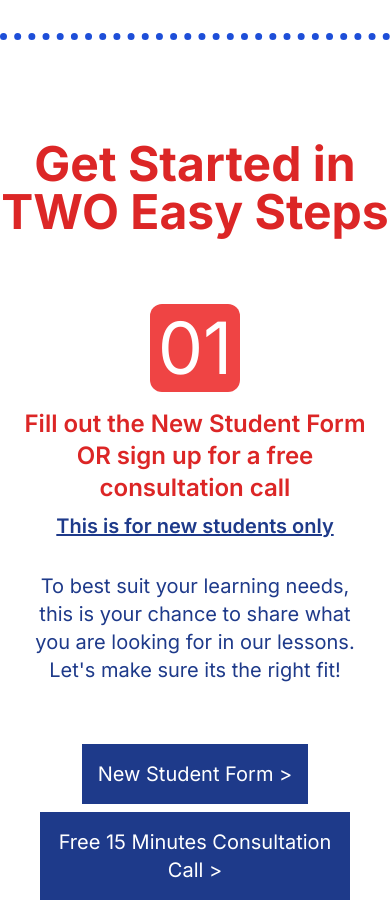
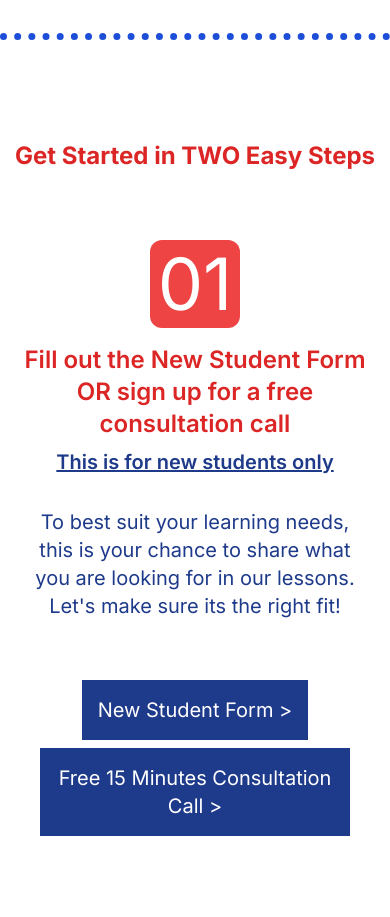
Before and after one commit to zachcygan/chinese_with_katie, a Next.js app: page / in a window 390 px wide. Shown: the part 4360-5277 px from the top of the page. Built offline with nearby package versions, Linux system fonts and the light colour scheme.

Commit message:
added padding to mobile policy

```diff
--- a/src/components/info.tsx
+++ b/src/components/info.tsx
@@ -268,7 +268,7 @@ export default function Info() {
       <DottedLine />
       <div className="text-center py-10" id='gettingStarted'>
         <div className="hiddenTransition">
-          <div className="text-red-600 text-5xl font-bold py-5">
+          <div className="text-red-600 text-2xl lg:text-4xl font-bold py-5">
             Get Started in TWO Easy Steps
           </div>
           <div className="py-10">
--- a/src/components/lessonPolicy.tsx
+++ b/src/components/lessonPolicy.tsx
@@ -9,7 +9,7 @@ export default function LessonPolicy() {
       <div className="text-center font-semibold text-3xl lg:text-5xl my-10 lg:p-10 text-blue-900">
         Lesson Policy
       </div>
-      <div className="max-w-4xl mx-auto">
+      <div className="max-w-4xl mx-auto px-2">
         <div className="pb-10">
           <div className="font-bold text-2xl text-blue-950">
             Cancellation Policy:
```
